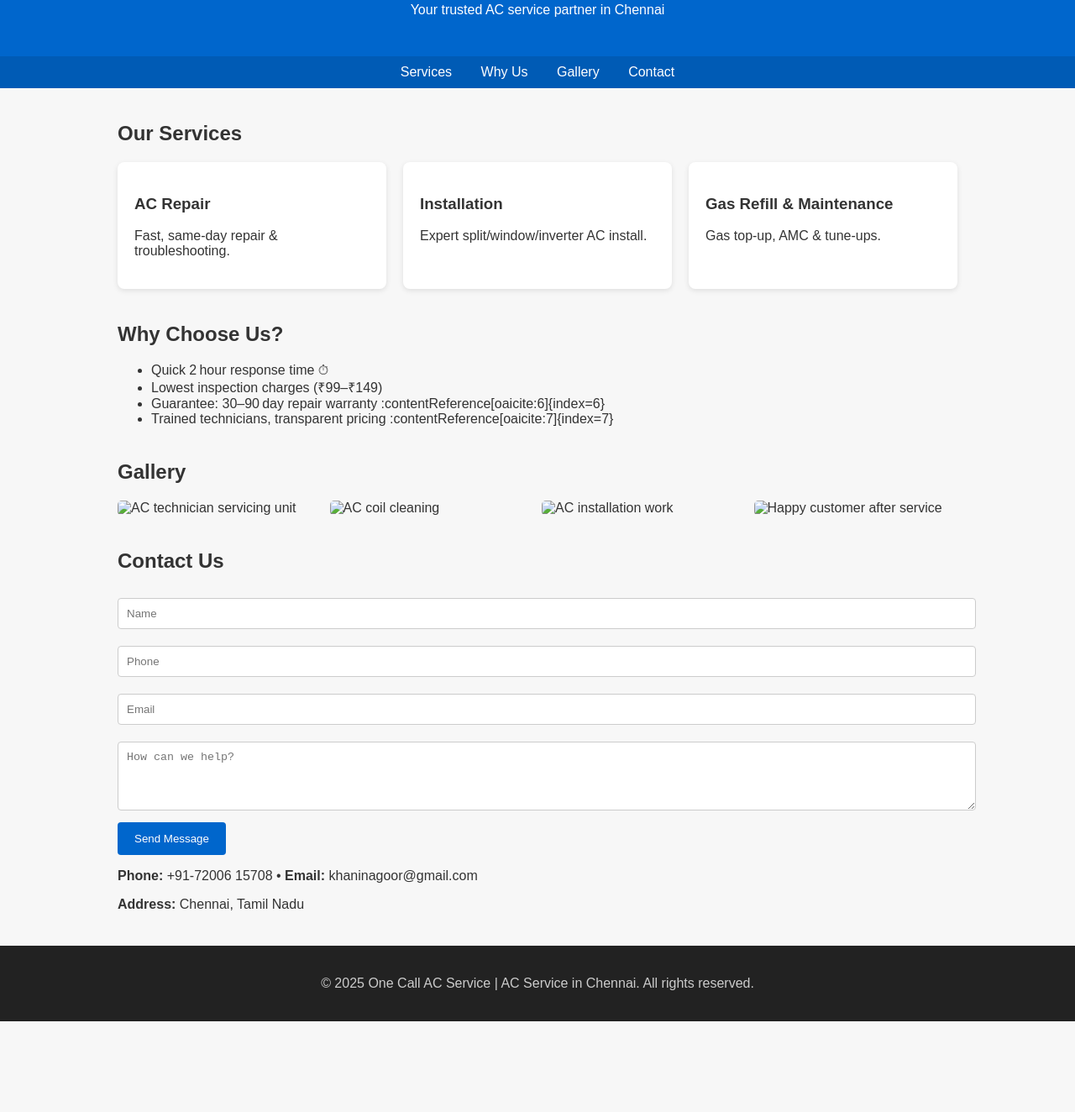
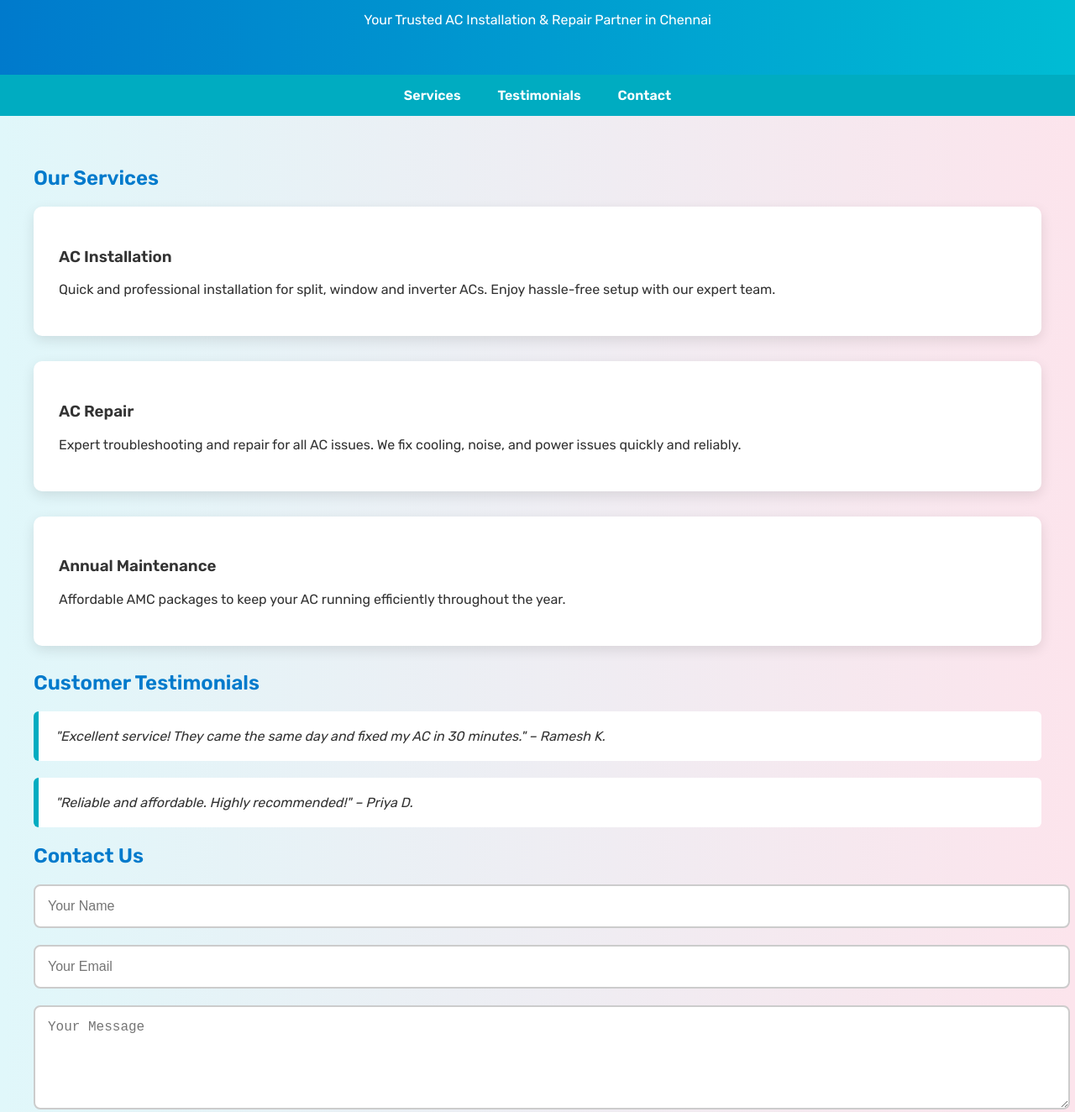
Before and after one commit to gurunandan555/one-call-ac-service, a plain HTML site: page index.html in a window 1280 px wide. Shown: the part 107-1431 px from the top of the page at 84% size. Before the commit the page ends 1323 px from the top, so only its background shows below. Drawn offline with Linux system fonts and the light colour scheme.

Commit message:
Update index.html

```diff
--- a/index.html
+++ b/index.html
@@ -2,70 +2,154 @@
 <html lang="en">
 <head>
   <meta charset="UTF-8" />
-  <meta name="viewport" content="width=device-width,initial-scale=1" />
+  <meta name="viewport" content="width=device-width, initial-scale=1.0" />
   <meta name="description" content="One Call AC Service – Expert AC repair, installation, AMC in Chennai" />
-  <title>One Call AC Service</title>
-  <link rel="stylesheet" href="styles.css" />
+  <title>One Call AC Service | AC Service in Chennai</title>
+  <link rel="preconnect" href="https://fonts.googleapis.com">
+  <link rel="preconnect" href="https://fonts.gstatic.com" crossorigin>
+  <link href="https://fonts.googleapis.com/css2?family=Rubik:wght@400;600&display=swap" rel="stylesheet">
+  <style>
+    body {
+      margin: 0;
+      font-family: 'Rubik', sans-serif;
+      background: linear-gradient(to right, #e0f7fa, #fce4ec);
+      color: #333;
+    }
+    header {
+      background: linear-gradient(to right, #007ACC, #00BCD4);
+      color: white;
+      padding: 40px 0;
+      text-align: center;
+    }
+    nav {
+      background: #00ACC1;
+      text-align: center;
+      padding: 15px 0;
+    }
+    nav a {
+      color: white;
+      text-decoration: none;
+      margin: 0 20px;
+      font-weight: 600;
+      transition: color 0.3s ease;
+    }
+    nav a:hover {
+      color: #ffd600;
+    }
+    .container {
+      padding: 40px 20px;
+      max-width: 1200px;
+      margin: auto;
+    }
+    h2 {
+      color: #007ACC;
+      margin-bottom: 20px;
+    }
+    .service-box {
+      background: #ffffff;
+      border-radius: 10px;
+      padding: 30px;
+      margin-bottom: 30px;
+      box-shadow: 0 5px 15px rgba(0,0,0,0.1);
+      transition: transform 0.3s ease;
+    }
+    .service-box:hover {
+      transform: scale(1.02);
+    }
+    .testimonials p {
+      background: #ffffff;
+      border-left: 6px solid #00ACC1;
+      padding: 20px;
+      margin-bottom: 20px;
+      border-radius: 6px;
+      font-style: italic;
+    }
+    form input, form textarea {
+      width: 100%;
+      padding: 15px;
+      margin-bottom: 20px;
+      border: 2px solid #ccc;
+      border-radius: 8px;
+      font-size: 1rem;
+    }
+    form button {
+      background: #007ACC;
+      color: white;
+      padding: 12px 25px;
+      border: none;
+      border-radius: 6px;
+      font-size: 1rem;
+      cursor: pointer;
+      transition: background 0.3s ease;
+    }
+    form button:hover {
+      background: #005B9F;
+    }
+    footer {
+      background: #263238;
+      color: white;
+      text-align: center;
+      padding: 30px 0;
+      margin-top: 60px;
+    }
+    @media (max-width: 600px) {
+      nav a {
+        display: block;
+        margin: 10px 0;
+      }
+    }
+  </style>
 </head>
 <body>
   <header>
     <h1>One Call AC Service</h1>
-    <p>Your trusted AC service partner in Chennai</p>
+    <p>Your Trusted AC Installation & Repair Partner in Chennai</p>
   </header>
-
   <nav>
     <a href="#services">Services</a>
-    <a href="#about">Why Us</a>
-    <a href="#gallery">Gallery</a>
+    <a href="#testimonials">Testimonials</a>
     <a href="#contact">Contact</a>
   </nav>
 
-  <section id="services" class="container">
+  <div class="container">
+    <section id="services" class="services">
       <h2>Our Services</h2>
-    <div class="cards">
-      <div class="card"><h3>AC Repair</h3><p>Fast, same‑day repair & troubleshooting.</p></div>
-      <div class="card"><h3>Installation</h3><p>Expert split/window/inverter AC install.</p></div>
-      <div class="card"><h3>Gas Refill & Maintenance</h3><p>Gas top‑up, AMC & tune‑ups.</p></div>
+      <div class="service-box">
+        <h3>AC Installation</h3>
+        <p>Quick and professional installation for split, window and inverter ACs. Enjoy hassle-free setup with our expert team.</p>
+      </div>
+      <div class="service-box">
+        <h3>AC Repair</h3>
+        <p>Expert troubleshooting and repair for all AC issues. We fix cooling, noise, and power issues quickly and reliably.</p>
+      </div>
+      <div class="service-box">
+        <h3>Annual Maintenance</h3>
+        <p>Affordable AMC packages to keep your AC running efficiently throughout the year.</p>
       </div>
     </section>
 
-  <section id="about" class="container">
-    <h2>Why Choose Us?</h2>
-    <ul>
-      <li>Quick 2 hour response time ⏱</li>
-      <li>Lowest inspection charges (₹99–₹149)</li>
-      <li>Guarantee: 30–90 day repair warranty :contentReference[oaicite:6]{index=6}</li>
-      <li>Trained technicians, transparent pricing :contentReference[oaicite:7]{index=7}</li>
-    </ul>
+    <section id="testimonials" class="testimonials">
+      <h2>Customer Testimonials</h2>
+      <p>"Excellent service! They came the same day and fixed my AC in 30 minutes." – Ramesh K.</p>
+      <p>"Reliable and affordable. Highly recommended!" – Priya D.</p>
     </section>
 
-  <section id="gallery" class="container">
-    <h2>Gallery</h2>
-    <div class="gallery">
-      <img src="images/tech1.jpg" alt="AC technician servicing unit" />
-      <img src="images/tech2.jpg" alt="AC coil cleaning" />
-      <img src="images/tech3.jpg" alt="AC installation work" />
-      <img src="images/tech4.jpg" alt="Happy customer after service" />
-    </div>
-  </section>
-
-  <section id="contact" class="container">
+    <section id="contact" class="contact">
       <h2>Contact Us</h2>
-    <form id="contactForm">
-      <input type="text" name="name" placeholder="Name" required />
-      <input type="tel" name="phone" placeholder="Phone" required />
-      <input type="email" name="email" placeholder="Email" required />
-      <textarea name="message" placeholder="How can we help?" rows="4" required></textarea>
+      <form>
+        <input type="text" placeholder="Your Name" required>
+        <input type="email" placeholder="Your Email" required>
+        <textarea placeholder="Your Message" rows="5" required></textarea>
         <button type="submit">Send Message</button>
       </form>
-    <p><strong>Phone:</strong> +91‑72006 15708 • <strong>Email:</strong> khaninagoor@gmail.com</p>
-    <p><strong>Address:</strong> Chennai, Tamil Nadu</p>
+      <p><strong>Phone:</strong> +91-XXXXXXXXXX<br>
+         <strong>Email:</strong> support@onecallac.com<br>
+         <strong>Location:</strong> Chennai, Tamil Nadu</p>
     </section>
+  </div>
 
   <footer>
-    <p>© 2025 One Call AC Service | AC Service in Chennai. All rights reserved.</p>
+    <p>&copy; 2025 One Call AC Service | AC Service in Chennai. All rights reserved.</p>
   </footer>
-
-  <script src="script.js"></script>
 </body>
 </html>
```
Lines whose indentation alone changed are shown as unchanged.
